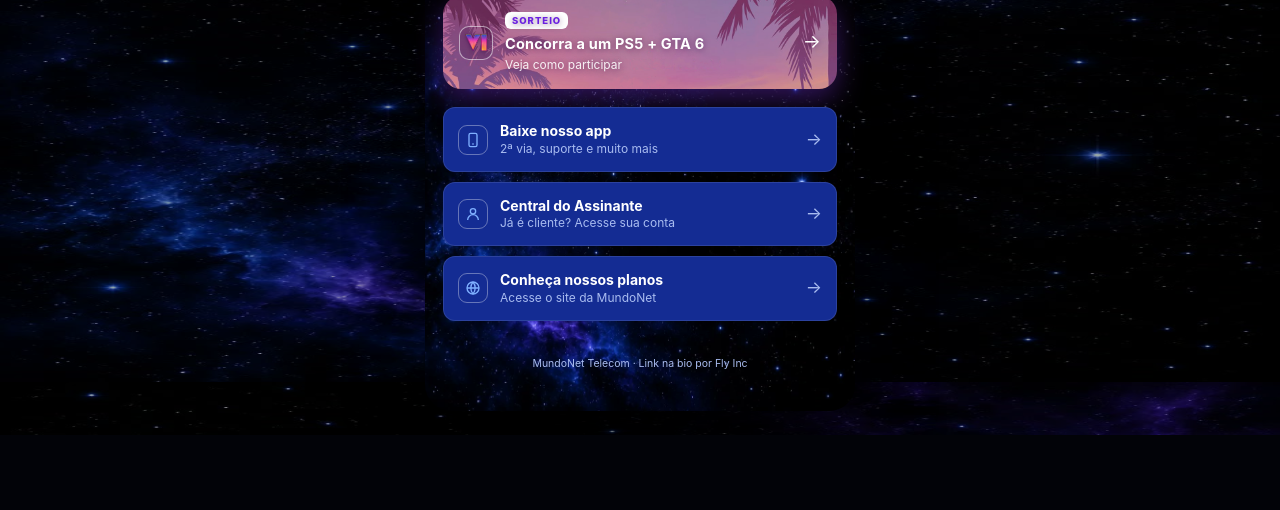
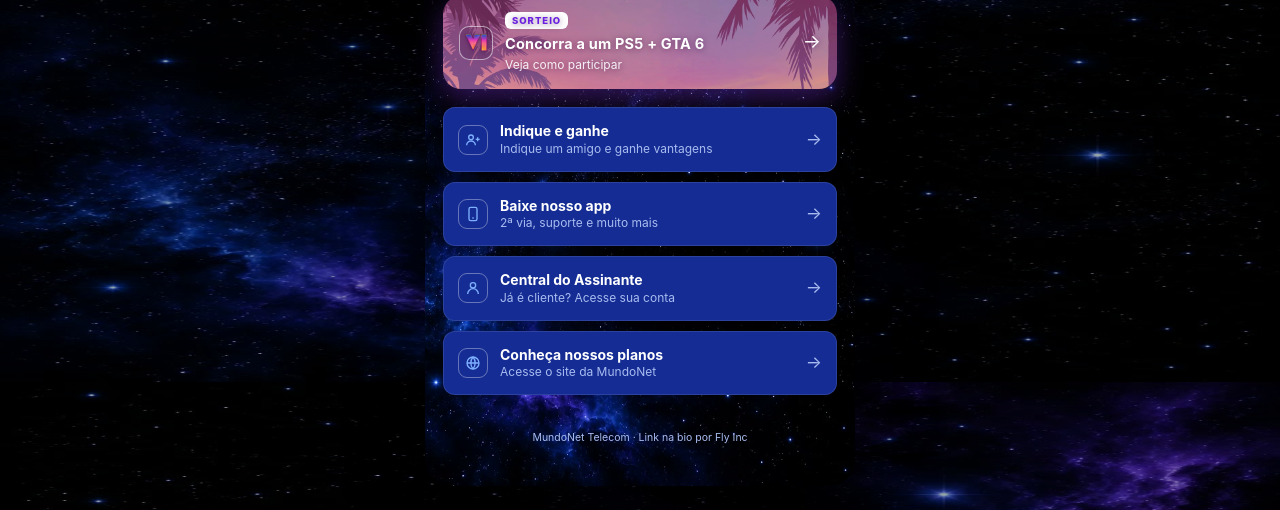
Before and after one commit to flyinclink/mundonet-linkfly, a plain HTML site: page index.html in a window 1280 px wide. Shown: the part 418-928 px from the top of the page. Before the commit the page ends 853 px from the top, so only its background shows below. Drawn offline with Linux system fonts and the light colour scheme.

Commit message:
Volta o botão Indique e ganhe
Co-Authored-By: Claude Opus 5.5 <noreply@anthropic.com>

```diff
--- a/index.html
+++ b/index.html
@@ -72,6 +72,14 @@
 
     <!-- ============ LINKS ============ -->
     <nav class="link-list" aria-label="Links">
+      <!-- destino: "INDIQUE E GANHE" -->
+      <a href="https://indique.mundonetbandalarga.com.br/" target="_blank" rel="noopener" class="link-row">
+        <span class="link-row__icon" aria-hidden="true">
+          <svg viewBox="0 0 24 24" fill="none" stroke="currentColor" stroke-width="2"><circle cx="9" cy="8" r="3.5"/><path d="M2.5 20a6.5 6.5 0 0 1 13 0M19 8v6M16 11h6"/></svg>
+        </span>
+        <span class="link-row__text"><strong>Indique e ganhe</strong>Indique um amigo e ganhe vantagens</span>
+        <span class="link-row__arrow" aria-hidden="true">&rarr;</span>
+      </a>
 
       <!-- destino: "BAIXE NOSSO APP" -->
       <a href="https://app.mundonetbandalarga.com.br/mundonet+" target="_blank" rel="noopener" class="link-row">
```
Also changed, not shown: 1 other file.
